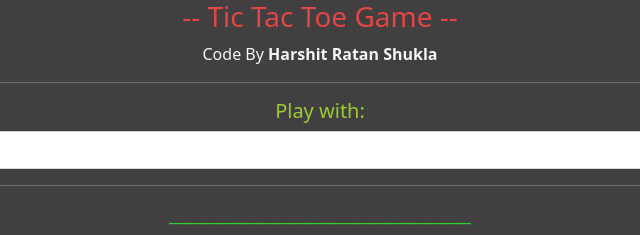
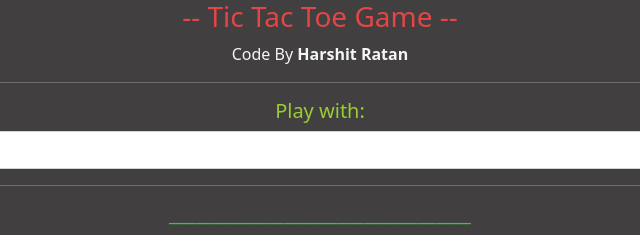
Before and after one commit to HarshitRatan/-Tic-Tac-Toe-Game.github.io, a plain HTML site: page index.html in a window 1280 px wide. Shown: the top 235 px of the page, 320-960 px from the left. Drawn offline with Linux system fonts and the light colour scheme.

Commit message:
Update index.html

```diff
--- a/index.html
+++ b/index.html
@@ -14,7 +14,7 @@
     <div class = "container">
         <div class="head">
             <h3>-- Tic Tac Toe Game --</h3>
-            <p>Code By <b>Harshit Ratan Shukla</b></p><hr>
+            <p>Code By <b>Harshit Ratan</b></p><hr>
             <p>
                 <h5>Play with:</h5>
                 <select id="AI-sel" onchange="control();" class="form-control">
```
